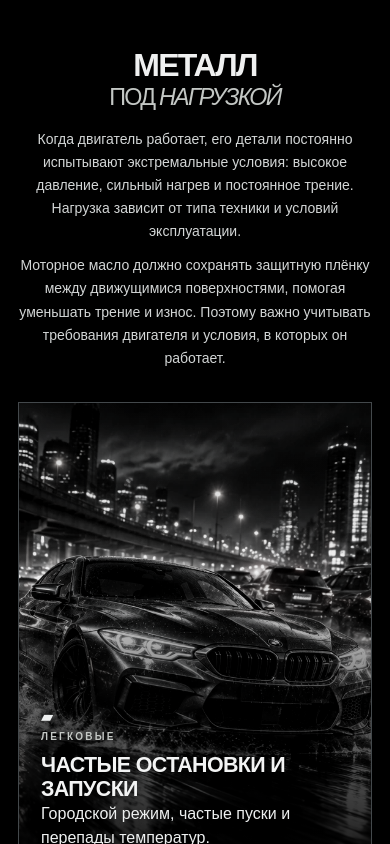
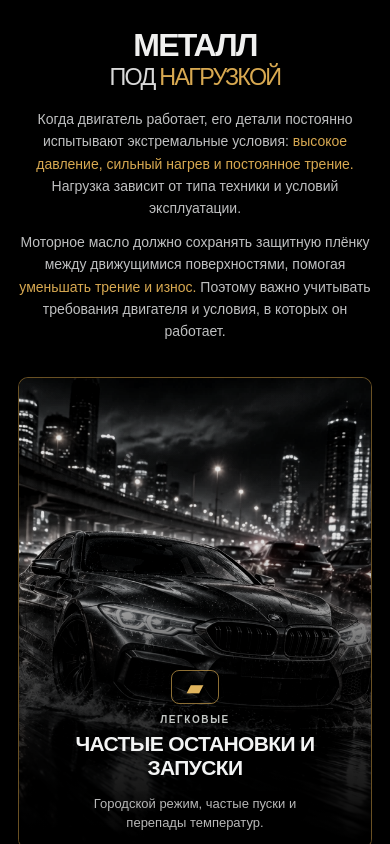
Before and after one commit to HimikoRiver/petrolero-store, a Next.js app: page / in a window 390 px wide. Shown: the part 940-1784 px from the top of the page. Built offline with nearby package versions, Linux system fonts and the light colour scheme.

Commit message:
Style compact premium steel cards

```diff
--- a/src/features/home/steel/SteelSection.css
+++ b/src/features/home/steel/SteelSection.css
@@ -194,3 +194,31 @@
   .petrolero-steel-card-image { filter: grayscale(.82) brightness(.94); }
   .petrolero-steel-copy, .petrolero-steel-card { opacity: 1; }
 }
+
+/* Refined premium black-and-gold steel story */
+.petrolero-steel-layout { gap: clamp(26px, 4vh, 44px); padding-block: clamp(105px, 12vh, 132px) clamp(74px, 9vh, 105px); }
+.petrolero-steel-title strong { color: #f0f0ef; }
+.petrolero-steel-title span { color: #d9d9d9; }
+.petrolero-steel-title em { color: #d8a951; font-style: normal; }
+.petrolero-steel-description { max-width: 760px; font-size: clamp(14px, 1vw, 16px); line-height: 1.6; color: #bfc0c1; }
+.petrolero-steel-description span { color: #d8a951; }
+.petrolero-steel-cards { width: min(100%, 1050px); gap: clamp(16px, 2vw, 34px); }
+.petrolero-steel-card { aspect-ratio: 3 / 4; border: 1px solid rgba(202,151,62,.5); border-radius: 10px; background: #080808; }
+.petrolero-steel-card-image { filter: grayscale(.65) saturate(.52) contrast(1.08) brightness(.91); }
+.petrolero-steel-card::after { background: linear-gradient(180deg, rgba(0,0,0,.03) 10%, rgba(0,0,0,.03) 37%, rgba(0,0,0,.7) 65%, #000 100%); }
+.petrolero-steel-card-copy { right: 15px; bottom: clamp(15px, 2vw, 25px); left: 15px; text-align: center; }
+.petrolero-steel-card-icon { display: grid; place-items: center; width: 48px; height: 34px; margin: 0 auto 8px; color: #e0b45d; border: 1px solid rgba(216,169,81,.65); border-radius: 8px; font-size: 22px; }
+.petrolero-steel-card-type { margin-bottom: 5px; font-size: 10px; letter-spacing: .16em; }
+.petrolero-steel-card-title { max-width: none; font-size: clamp(17px, 1.4vw, 22px); }
+.petrolero-steel-card-detail { max-width: 245px; margin: 13px auto 0; color: #b8b8b8; font-size: clamp(11px, .85vw, 13px); line-height: 1.5; }
+@media (hover:hover) and (pointer:fine) {
+  .petrolero-steel[data-visible="true"] .petrolero-steel-card:hover { border-color: #e0b45d; box-shadow: 0 12px 36px rgba(191,137,49,.14); }
+  .petrolero-steel-card:hover .petrolero-steel-card-image { filter: grayscale(.25) saturate(.75) brightness(1.03); }
+}
+@media (max-width:700px) {
+  .petrolero-steel-layout { padding: 125px 18px 75px; }
+  .petrolero-steel-cards { gap: 18px; }
+  .petrolero-steel-card { width: min(100%, 370px); }
+  .petrolero-steel-card-title { font-size: 21px; }
+  .petrolero-steel-card-detail { font-size: 13px; }
+}
```
